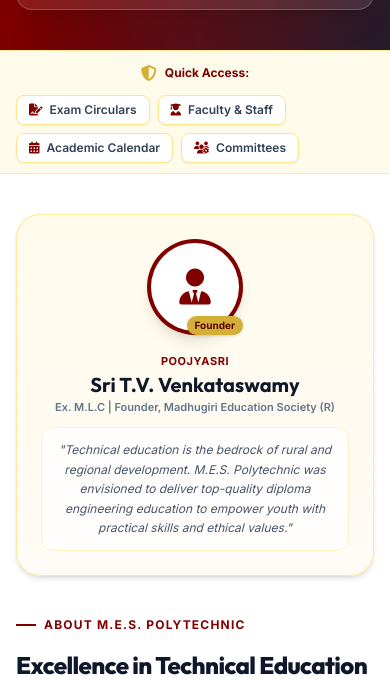
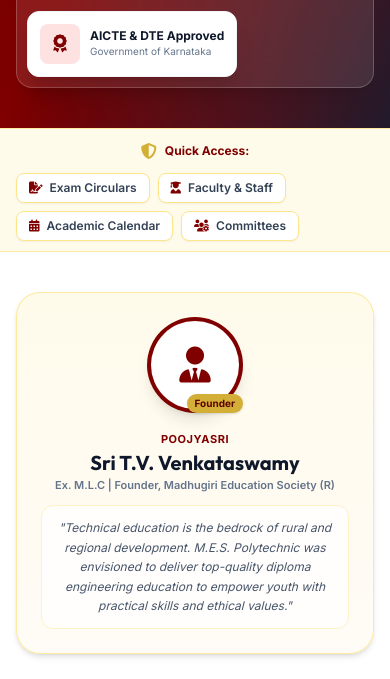
Before and after one commit to krjayanth3/mes, a Django app: template templates/website/home.html in a window 390 px wide. Shown: the part 1022-1701 px from the top of the page. Run offline with Django 5.2, Linux system fonts and the light colour scheme; the template is opened without the code that fills it, so the values that code supplies are empty.

Commit message:
Prevent hero approval badge overlap

```diff
--- a/templates/website/home.html
+++ b/templates/website/home.html
@@ -57,7 +57,7 @@
 
         <!-- Right Visual Card / Slider Showcase -->
         <div class="lg:col-span-5" data-aos="fade-left" data-aos-delay="150">
-            <div class="bg-white/10 p-2.5 rounded-2xl border border-white/20 shadow-xl backdrop-blur-xl relative">
+            <div class="bg-white/10 p-2.5 rounded-2xl border border-white/20 shadow-xl backdrop-blur-xl">
                 <div class="relative rounded-xl overflow-hidden shadow-inner group">
                     <img src="{% static 'images/college.jpg' %}" alt="MES Polytechnic Campus" class="w-full h-64 sm:h-72 object-cover transform group-hover:scale-105 transition duration-700">
                     <div class="absolute inset-0 bg-gradient-to-t from-slate-950/80 via-transparent to-transparent flex flex-col justify-end p-5">
@@ -69,8 +69,8 @@
                     </div>
                 </div>
 
-                <!-- Floating Info Badge -->
-                <div class="absolute -bottom-4 -left-4 bg-white text-slate-900 p-3 rounded-xl shadow-xl border border-slate-100 flex items-center space-x-2.5 hidden sm:flex">
+                <!-- Approval badge kept in normal flow to avoid overlapping content. -->
+                <div class="mt-3 bg-white text-slate-900 p-3 rounded-xl shadow-xl border border-slate-100 flex items-center space-x-2.5 w-fit max-w-full">
                     <div class="w-10 h-10 rounded-lg bg-red-100 text-mes-maroon flex items-center justify-center text-lg font-bold">
                         <i class="fa-solid fa-award"></i>
                     </div>
```
